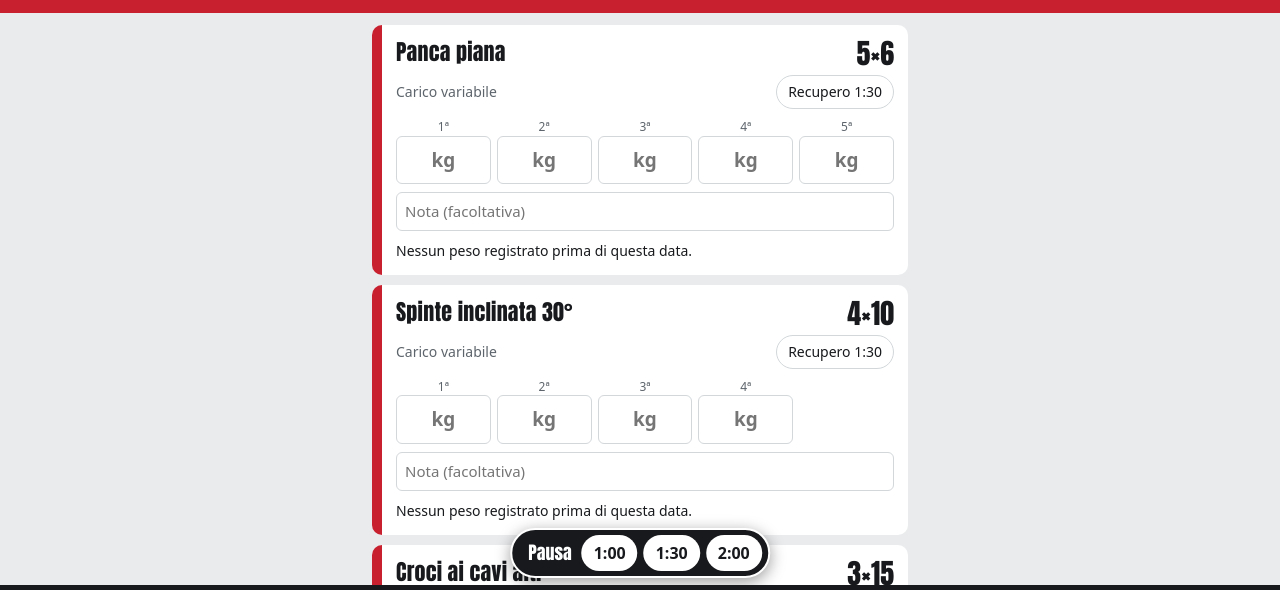
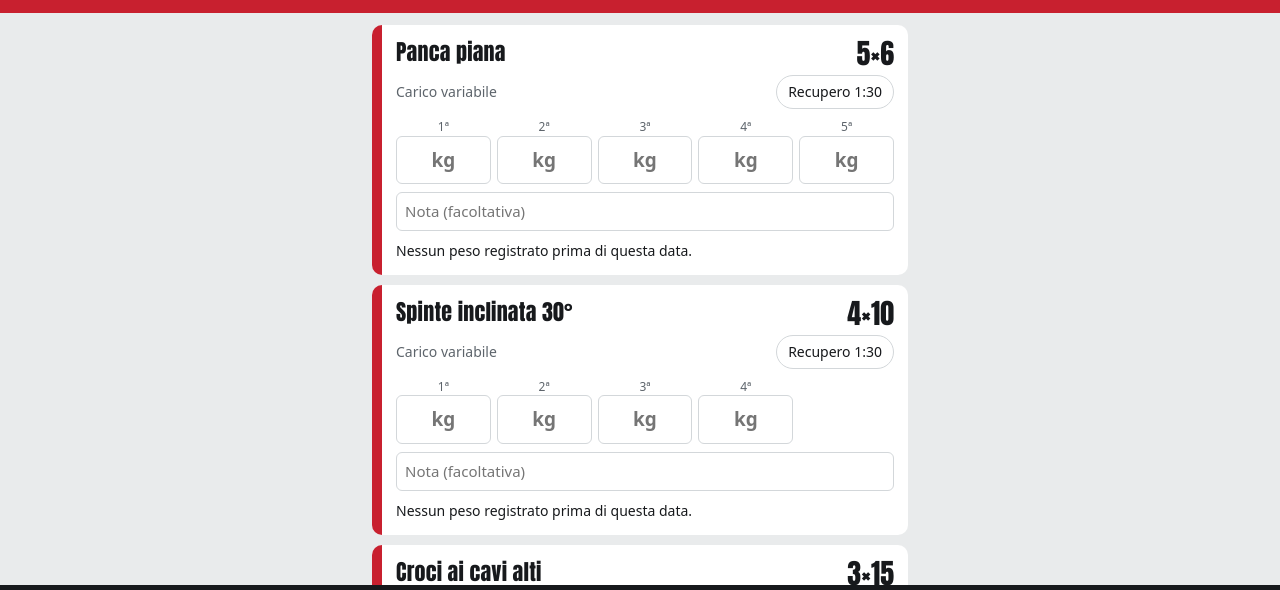
Before and after one commit to nanter-stack/scheda-palestra, a plain HTML site: page index.html in a window 1280 px wide. Shown: the part 138-728 px from the top of the page. Drawn offline with Linux system fonts and the light colour scheme.

Commit message:
Add files via upload
updated

```diff
--- a/index.html
+++ b/index.html
@@ -47,12 +47,6 @@ nav button[aria-current=true]{background:var(--k);color:var(--t)}
 #timer{position:fixed;left:12px;right:12px;bottom:90px;max-width:536px;margin:auto;background:#17191c;color:#fff;border-radius:12px;padding:10px 14px;display:none;align-items:center;justify-content:space-between;gap:10px;z-index:3;box-shadow:0 6px 24px #0006}
 #timer output{font:400 38px/1 Anton,sans-serif}#timer.done{background:#17803d}
 #timer span{flex:1;font-size:13px}#timer button{background:#fff;color:#17191c}
-body{padding-bottom:160px}
-#pause{position:fixed;left:50%;transform:translateX(-50%);bottom:calc(84px + env(safe-area-inset-bottom));display:flex;gap:6px;align-items:center;z-index:2;background:#17191c;color:#fff;border:2px solid #fff;border-radius:99px;padding:5px 6px 5px 16px;box-shadow:0 4px 16px #0006;white-space:nowrap}
-#pause span{font:400 18px/1 Anton,sans-serif;margin-right:4px}
-#pause button{border-radius:99px;border:0;padding:7px 12px;font-weight:600}
-body:has(#timer[style*=flex]) #pause{display:none}
-#timer{bottom:calc(84px + env(safe-area-inset-bottom))}
 </style></head><body class="A">
 <header><div class="wrap"><h1 id="title"></h1>
 <div class="sub"><div id="progress" aria-live="polite"></div>
@@ -60,7 +54,6 @@ body:has(#timer[style*=flex]) #pause{display:none}
 <main class="wrap"><div id="warn" role="alert"></div><div id="list"></div>
 <section class="tools">I pesi si salvano mentre scrivi. Ogni tanto fai una copia di sicurezza: serve se cambi telefono o cancelli i dati del browser.
 <div><button id="exp">Scarica copia dei pesi</button><button id="imp">Ripristina da copia</button><input type="file" id="file" accept=".json,application/json" hidden></div></section></main>
-<div id="pause" role="group" aria-label="Avvia il conto alla rovescia"><span>Pausa</span><button data-s="60">1:00</button><button data-s="90">1:30</button><button data-s="120">2:00</button></div>
 <div id="timer"><output></output><span></span><button id="plus">+15 s</button><button id="stop">Chiudi</button></div>
 <nav aria-label="Giorni"><div class="wrap" id="nav"></div></nav>
 <script>
@@ -134,7 +127,6 @@ function paint(){const left=Math.max(0,Math.ceil((end-Date.now())/1000));$("#tim
  if(!left){clearInterval(tick);$("#timer").className="done";$("#timer span").textContent="Recupero finito, vai!";navigator.vibrate&&navigator.vibrate([300,150,300])}}
 function run(){clearInterval(tick);$("#timer").className="";tick=setInterval(paint,250);paint()}
 function start(s,name){end=Date.now()+s*1000;$("#timer").style.display="flex";$("#timer span").textContent=name;run()}
-document.querySelectorAll("#pause button").forEach(b=>b.onclick=()=>start(+b.dataset.s,"Pausa"));
 $("#plus").onclick=()=>{end=Math.max(end,Date.now())+15000;$("#timer span").textContent="Recupero";run()};
 $("#stop").onclick=()=>{clearInterval(tick);$("#timer").style.display="none"};
 $("#date").onchange=e=>{date=e.target.value||iso();picked=date!==iso();render()};
```
